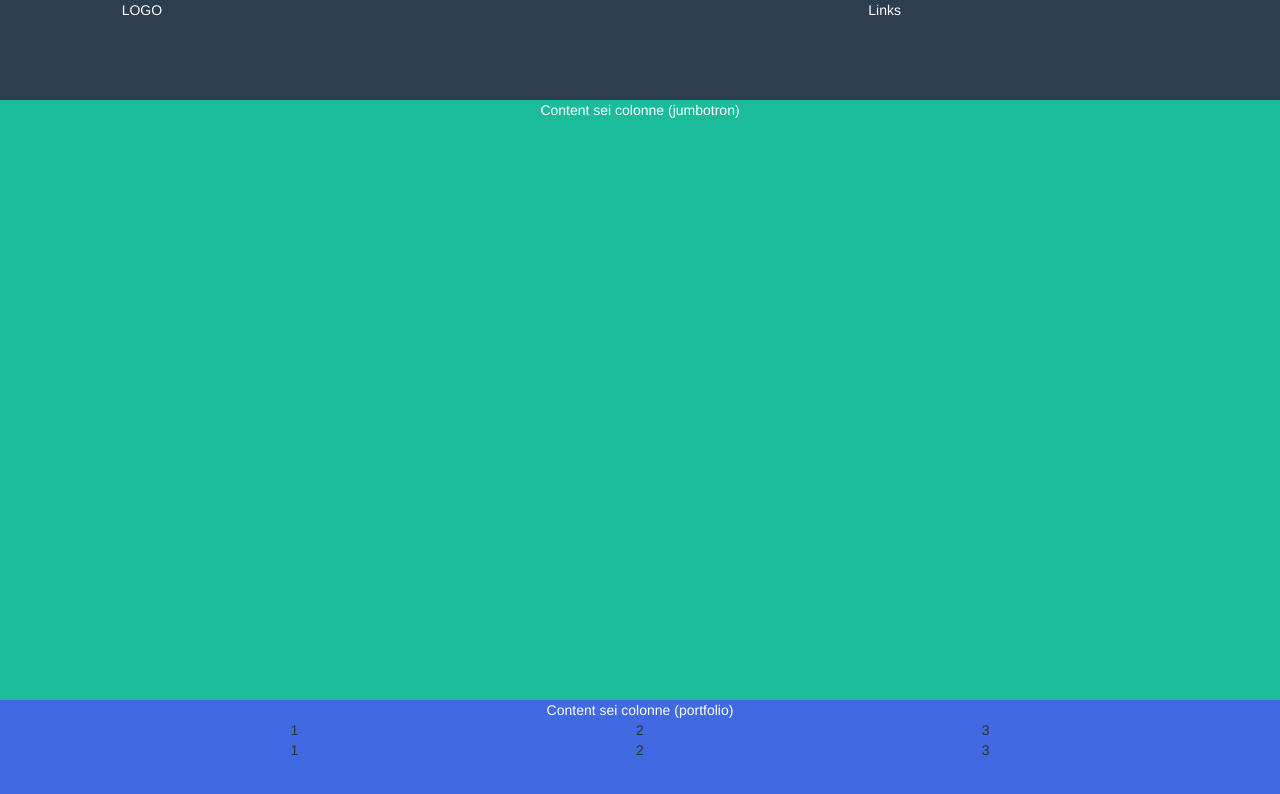
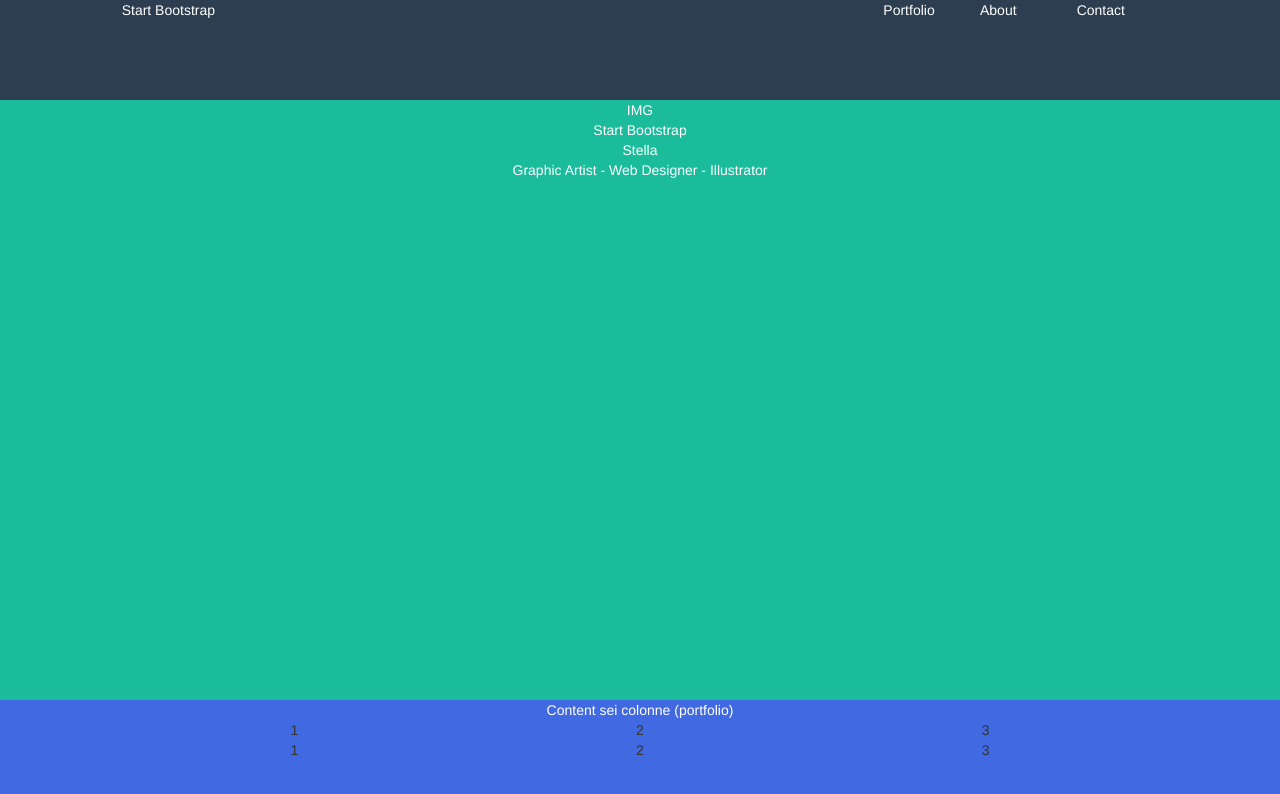
Before and after one commit to Vitto95/html-css-bootstrap-freelancer, a plain HTML site: page index.html in a window 1280 px wide. Shown: the top 794 px of the page. Drawn offline with nearby package versions, Linux system fonts and the light colour scheme.

Commit message:
impostazione desktop

```diff
--- a/index.html
+++ b/index.html
@@ -28,8 +28,20 @@
 
     <nav class="container-fluid vg-navbar">
       <div class="row">
-        <div class="col-lg-3 col-lg-offset-1"><span>LOGO</span></div>
-        <div class="col-lg-3 col-lg-offset-4"><span>Links</span></div>
+        <div class="col-lg-3 col-lg-offset-1">
+          <span>Start Bootstrap</span>
+        </div>
+        <div class="col-lg-3 col-lg-offset-4">
+          <div class="col-lg-4">
+            <span>Portfolio</span>
+          </div>
+          <div class="col-lg-4">
+            <span>About</span>
+          </div>
+          <div class="col-lg-4">
+            <span>Contact</span>
+          </div>
+        </div>
       </div>
     </nav>
 
@@ -40,7 +52,16 @@
     <div class="container-fluid vg-jumbotron">
       <div class="row">
         <div class="col-lg-12 text-center">
-          <span>Content sei colonne (jumbotron)</span>
+          <span>IMG</span>
+        </div>
+        <div class="col-lg-12 text-center">
+          <span>Start Bootstrap</span>
+        </div>
+        <div class="col-lg-12 text-center">
+          <span> Stella </span>
+        </div>
+        <div class="col-lg-12 text-center">
+          <span>Graphic Artist - Web Designer - Illustrator</span>
         </div>
       </div>
     </div>
```
